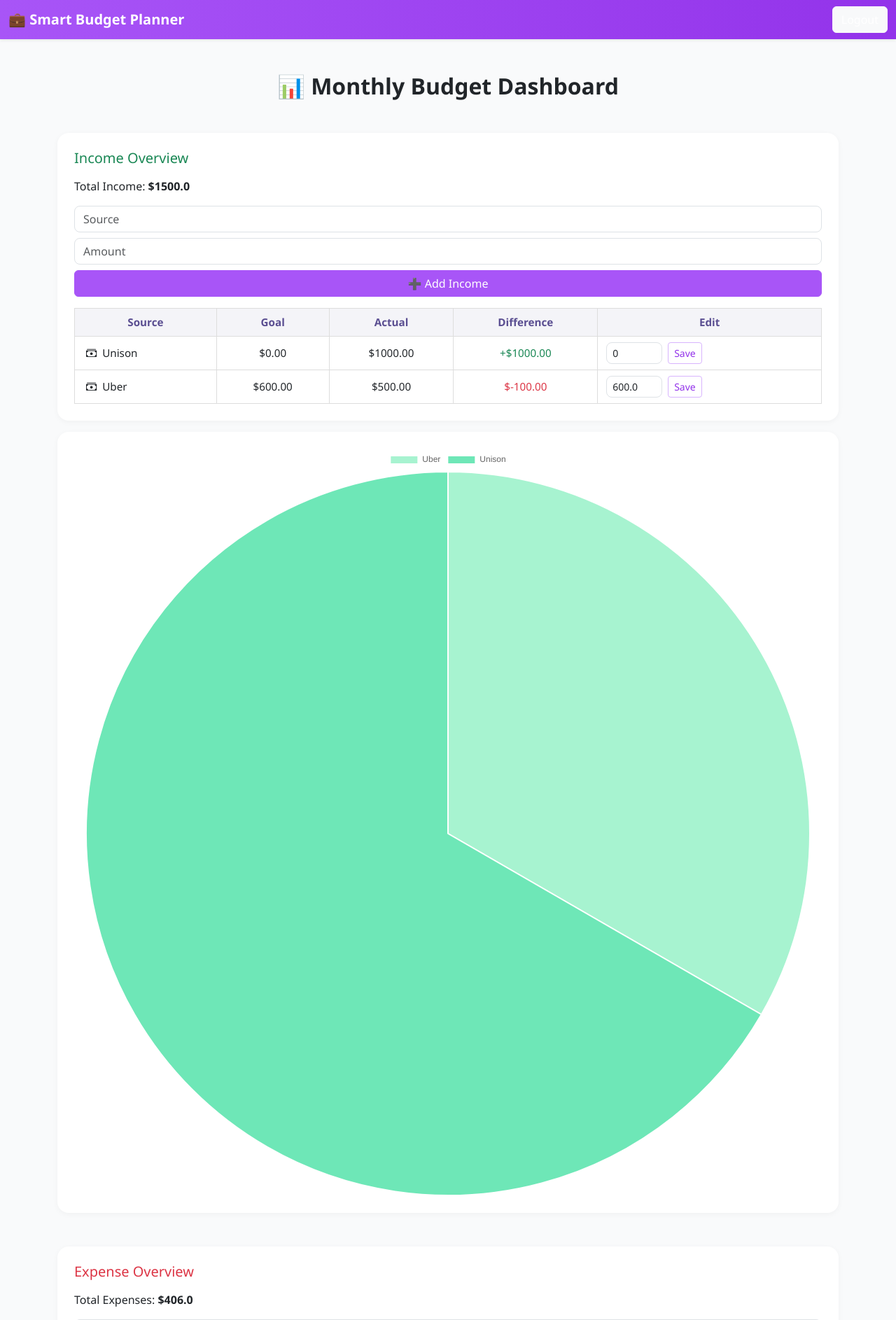
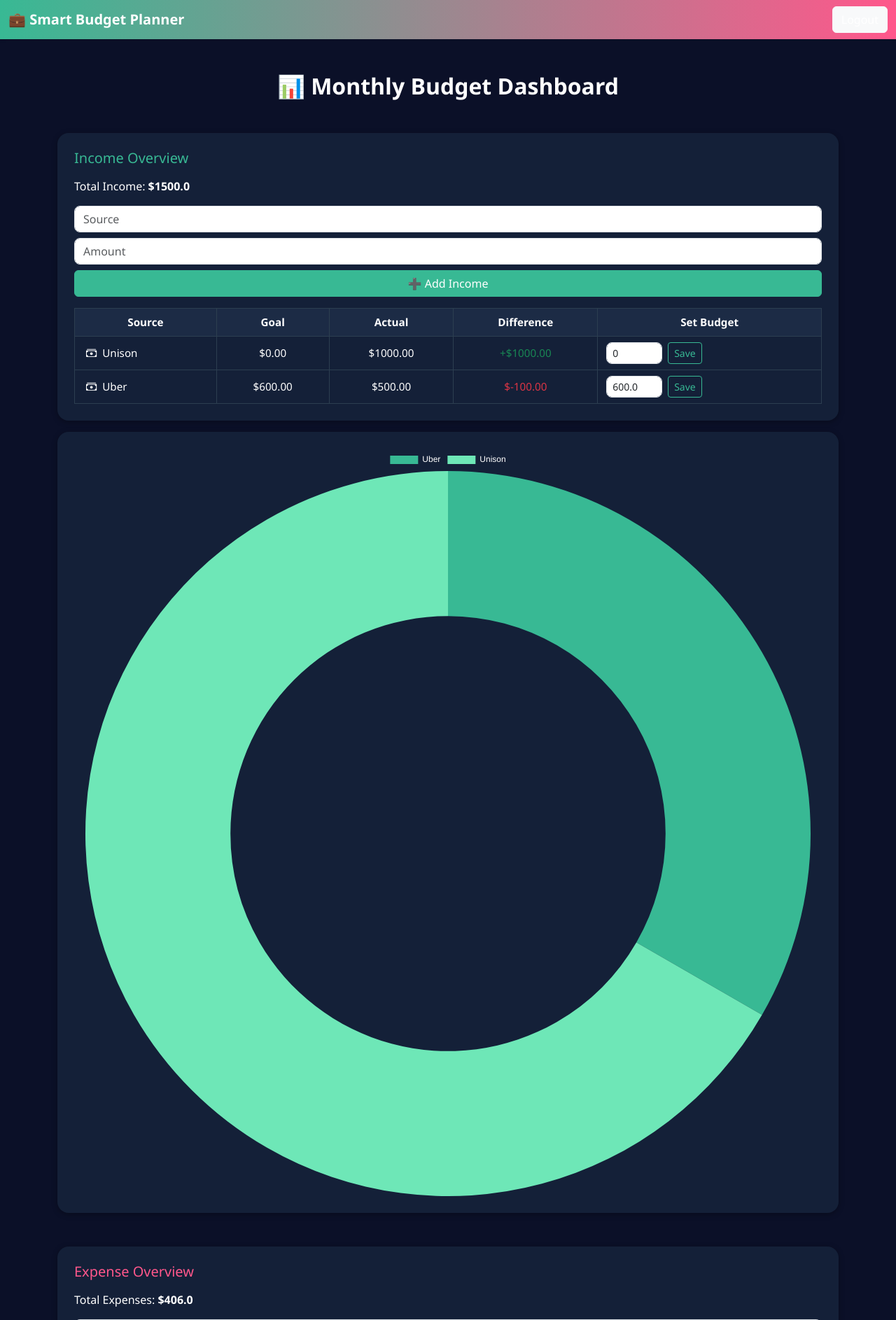
Before and after one commit to Marmitt/smart-expense-tracker, a Flask app: page / in a window 1280 px wide. Shown: the top 1886 px of the page at 70% size. Run offline with Flask 3, Linux system fonts and the light colour scheme; a user stored in the database is signed in.

Commit message:
Apply modern color scheme and redesign: income donut chart, set budget label, dark theme layout

```diff
--- a/static/css/style.css
+++ b/static/css/style.css
@@ -1,33 +1,33 @@
 
 :root {
-  --purple-100: #f3e8ff;
-  --purple-200: #e9d5ff;
-  --purple-300: #d8b4fe;
-  --purple-400: #c084fc;
-  --purple-500: #a855f7;
-  --purple-600: #9333ea;
-  --purple-700: #7e22ce;
-  --gray-bg: #f9fafb;
+  --income-color: #38b994;
+  --expense-color: #ff578b;
+  --bg-color: #0b1028;
+  --card-bg: #142038;
+  --text-light: #ffffff;
+  --border-color: #2c3e50;
+  --table-header-bg: #1c2b45;
 }
 
 body {
-  background-color: var(--gray-bg);
+  background-color: var(--bg-color);
   font-family: "Segoe UI", sans-serif;
+  color: var(--text-light);
 }
 
 .card {
-  background-color: white;
+  background-color: var(--card-bg);
   border: none;
   border-radius: 1rem;
   padding: 2rem;
-  box-shadow: 0 0.2rem 1rem rgba(0, 0, 0, 0.05);
+  box-shadow: 0 0.2rem 1rem rgba(0, 0, 0, 0.3);
   margin-bottom: 2rem;
 }
 
 .section-title {
   font-size: 1.25rem;
   font-weight: 600;
-  color: var(--purple-600);
+  color: var(--income-color);
   margin-bottom: 1.5rem;
 }
 
@@ -36,52 +36,50 @@ body {
   border-radius: 0.5rem;
 }
 
-.chart-container {
-  max-width: 400px;
-  margin: auto;
-}
-
-.badge {
-  font-size: 0.9rem;
-  background-color: var(--purple-200);
-  color: var(--purple-700);
-}
-
 .auth-card {
   max-width: 420px;
   margin: auto;
   margin-top: 8vh;
   padding: 2rem;
   border-radius: 1rem;
-  background-color: white;
-  box-shadow: 0 0.2rem 1rem rgba(0, 0, 0, 0.05);
+  background-color: var(--card-bg);
+  box-shadow: 0 0.2rem 1rem rgba(0, 0, 0, 0.3);
+  color: var(--text-light);
 }
 
-.btn-primary,
 .btn-success {
-  background-color: var(--purple-500);
-  border-color: var(--purple-500);
+  background-color: var(--income-color);
+  border-color: var(--income-color);
 }
 
-.btn-primary:hover,
 .btn-success:hover {
-  background-color: var(--purple-600);
-  border-color: var(--purple-600);
+  background-color: #2ca67d;
+  border-color: #2ca67d;
+}
+
+.btn-danger {
+  background-color: var(--expense-color);
+  border-color: var(--expense-color);
+}
+
+.btn-danger:hover {
+  background-color: #e84671;
+  border-color: #e84671;
 }
 
 .btn-outline-primary {
-  color: var(--purple-600);
-  border-color: var(--purple-300);
+  color: var(--income-color);
+  border-color: var(--income-color);
 }
 
 .btn-outline-primary:hover {
-  background-color: var(--purple-100);
-  color: var(--purple-600);
-  border-color: var(--purple-400);
+  background-color: rgba(56, 185, 148, 0.1);
+  color: var(--income-color);
+  border-color: var(--income-color);
 }
 
 .navbar-custom {
-  background: linear-gradient(90deg, var(--purple-500), var(--purple-600));
+  background: linear-gradient(90deg, var(--income-color), var(--expense-color));
 }
 
 .navbar-custom .navbar-brand,
@@ -89,56 +87,27 @@ body {
   color: white !important;
 }
 
-.monthly-budget-table {
-  border: 2px solid #ddd;
-  border-radius: 6px;
-  overflow: hidden;
-  background: white;
-  font-size: 0.95rem;
-  width: 100%;
-  text-align: center;
-  border-collapse: collapse;
-}
-
-.monthly-budget-table th,
-.monthly-budget-table td {
-  border: 1px solid #e2e2e2;
-  padding: 0.75rem;
-  vertical-align: middle;
-}
-
-.monthly-budget-table thead th {
-  background-color: #f6f6fb;
-  font-weight: 600;
-  color: #5b4b8a;
-}
-
-.monthly-budget-table tbody td:first-child {
-  text-align: left;
-  font-weight: 500;
-  background-color: #f9f9fc;
-}
-
 .goal-table {
   width: 100%;
   font-size: 0.95rem;
-  background: white;
+  background: var(--card-bg);
   border-collapse: collapse;
   margin-top: 1rem;
-  border: 1px solid #ddd;
+  border: 1px solid var(--border-color);
+  color: var(--text-light);
 }
 
 .goal-table th,
 .goal-table td {
-  border: 1px solid #ddd;
+  border: 1px solid var(--border-color);
   padding: 0.5rem 0.75rem;
   text-align: center;
 }
 
 .goal-table th {
-  background: #f4f4f8;
+  background: var(--table-header-bg);
   font-weight: 600;
-  color: #5a4e91;
+  color: var(--text-light);
 }
 
 .goal-table td:first-child {
@@ -163,10 +132,10 @@ body {
 
 .section-block {
   flex: 1 1 48%;
-  background: white;
+  background: var(--card-bg);
   padding: 1.5rem;
   border-radius: 1rem;
-  box-shadow: 0 2px 8px rgba(0,0,0,0.04);
+  box-shadow: 0 2px 8px rgba(0,0,0,0.3);
 }
 
 @media (max-width: 768px) {
@@ -177,3 +146,11 @@ body {
     width: 100%;
   }
 }
+
+.table td, .table th {
+  color: var(--text-light);
+}
+
+input::placeholder {
+  color: #cccccc;
+}
--- a/templates/index.html
+++ b/templates/index.html
@@ -30,7 +30,7 @@
     <!-- INCOME SECTION -->
     <div class="section-wrapper mb-5">
       <div class="section-block">
-        <h5 class="text-success mb-3">Income Overview</h5>
+        <h5 class="mb-3" style="color:#38b994">Income Overview</h5>
         <p>Total Income: <strong>${{ budget }}</strong></p>
         <form method="POST" action="/add_income" class="d-flex flex-column gap-2 mb-3">
           <input type="text" name="source" class="form-control" placeholder="Source" required>
@@ -40,7 +40,7 @@
 
         <table class="goal-table">
           <thead>
-            <tr><th>Source</th><th>Goal</th><th>Actual</th><th>Difference</th><th>Edit</th></tr>
+            <tr><th>Source</th><th>Goal</th><th>Actual</th><th>Difference</th><th>Set Budget</th></tr>
           </thead>
           <tbody>
             {% for row in income_summary %}
@@ -72,7 +72,7 @@
     <!-- EXPENSE SECTION -->
     <div class="section-wrapper mb-5">
       <div class="section-block">
-        <h5 class="text-danger mb-3">Expense Overview</h5>
+        <h5 class="mb-3" style="color:#ff578b">Expense Overview</h5>
         <p>Total Expenses: <strong>${{ total }}</strong></p>
         <form method="POST" action="/add" class="d-flex flex-column gap-2 mb-3">
           <input type="date" name="date" class="form-control" required>
@@ -84,7 +84,7 @@
 
         <table class="goal-table">
           <thead>
-            <tr><th>Category</th><th>Budget</th><th>Actual</th><th>Difference</th><th>Edit</th></tr>
+            <tr><th>Category</th><th>Budget</th><th>Actual</th><th>Difference</th><th>Set Budget</th></tr>
           </thead>
           <tbody>
             {% for row in expense_summary %}
@@ -131,13 +131,20 @@
 
   <script>
     new Chart(document.getElementById('incomeChart'), {
-      type: 'pie',
+      type: 'doughnut',
       data: {
         labels: {{ income_labels | tojson }},
         datasets: [{
           data: {{ income_data | tojson }},
-          backgroundColor: ['#a7f3d0', '#6ee7b7', '#34d399']
+          backgroundColor: ['#38b994', '#6ee7b7', '#34d399'],
+          borderWidth: 0
         }]
+      },
+      options: {
+        cutout: '60%',
+        plugins: {
+          legend: { labels: { color: 'white' } }
+        }
       }
     });
 
@@ -148,11 +155,19 @@
         datasets: [{
           data: {{ expense_data | tojson }},
           fill: true,
-          backgroundColor: 'rgba(248, 113, 113, 0.2)',
-          borderColor: '#f87171'
+          backgroundColor: 'rgba(255, 87, 139, 0.2)',
+          borderColor: '#ff578b'
         }]
       },
-      options: {scales: {y: {beginAtZero: true}}}
+      options: {
+        scales: {
+          y: { beginAtZero: true, ticks: { color: 'white' } },
+          x: { ticks: { color: 'white' } }
+        },
+        plugins: {
+          legend: { labels: { color: 'white' } }
+        }
+      }
     });
 
     new Chart(document.getElementById('savingsChart'), {
@@ -165,7 +180,15 @@
           backgroundColor: '#fde68a'
         }]
       },
-      options: {scales: {y: {beginAtZero: true}}}
+      options: {
+        scales: {
+          y: { beginAtZero: true, ticks: { color: 'white' } },
+          x: { ticks: { color: 'white' } }
+        },
+        plugins: {
+          legend: { labels: { color: 'white' } }
+        }
+      }
     });
   </script>
 </body>
```
Also changed, not shown: instance/budget.db.
